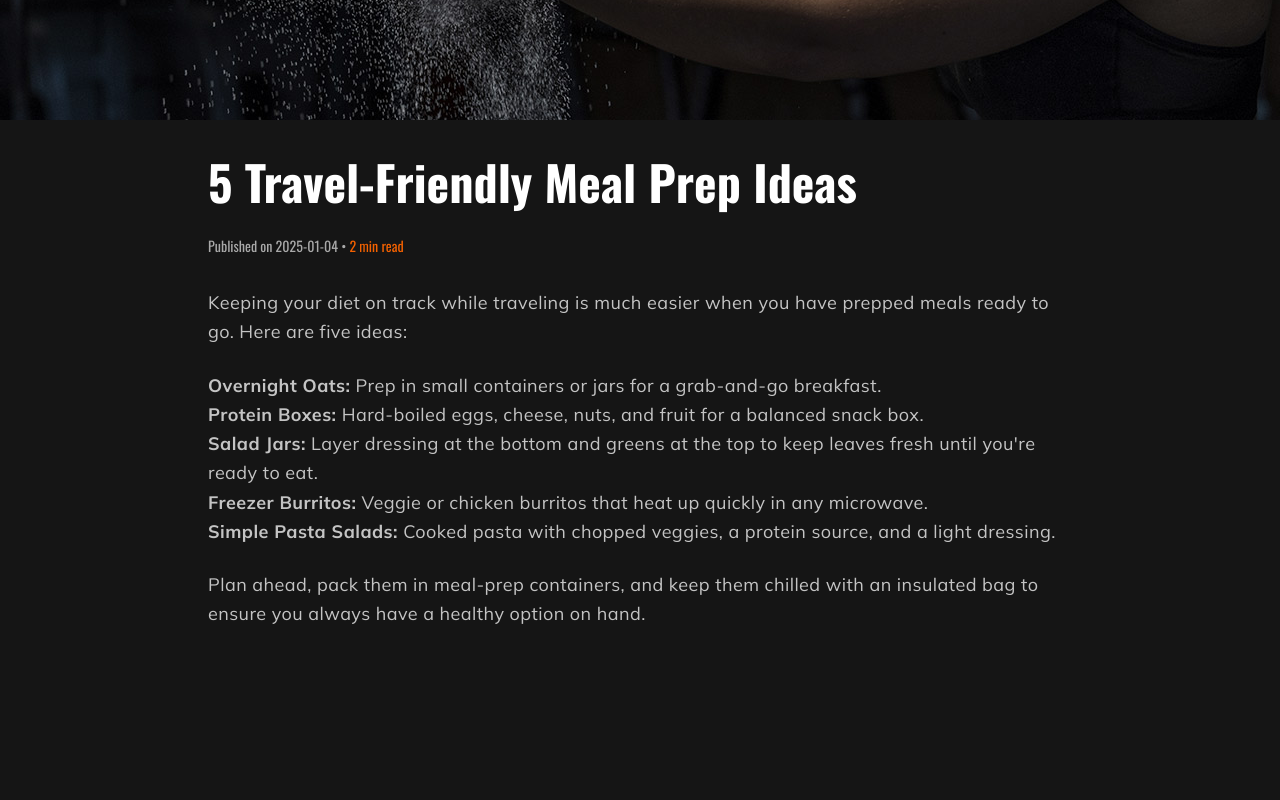
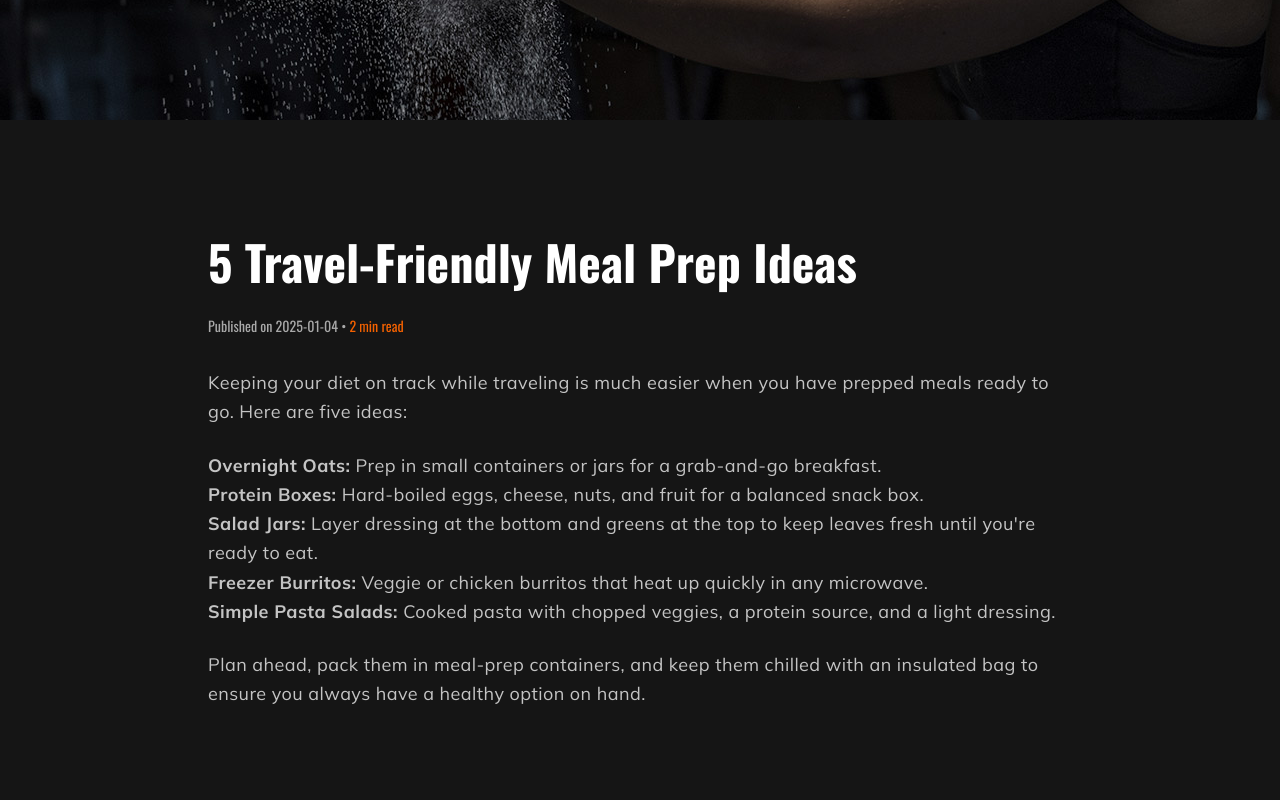
Before and after one commit to felipe-muner/podium-gym, a Next.js app: page /blog/5-travel-friendly-meal-prep-ideas in a window 1280 px wide. Shown: the part 380-1180 px from the top of the page. Built offline with nearby package versions, Linux system fonts and the light colour scheme.

Commit message:
feat: page blog slug

```diff
--- a/app/blog/[slug]/page.tsx
+++ b/app/blog/[slug]/page.tsx
@@ -25,7 +25,7 @@ const BlogPostPage: React.FC<BlogPostPageProps> = async ({ params }) => {
       />
 
       {/* Blog Post Content */}
-      <div className="bg-brand-background-2 text-brand-gray-light min-h-screen py-8">
+      <div className="bg-brand-background-2 text-brand-gray-light min-h-screen py-8 mt-20">
         <div className="max-w-4xl mx-auto px-4">
           {/* Title Section */}
           <h1 className="text-5xl font-extrabold text-white mb-6 leading-tight">
```
